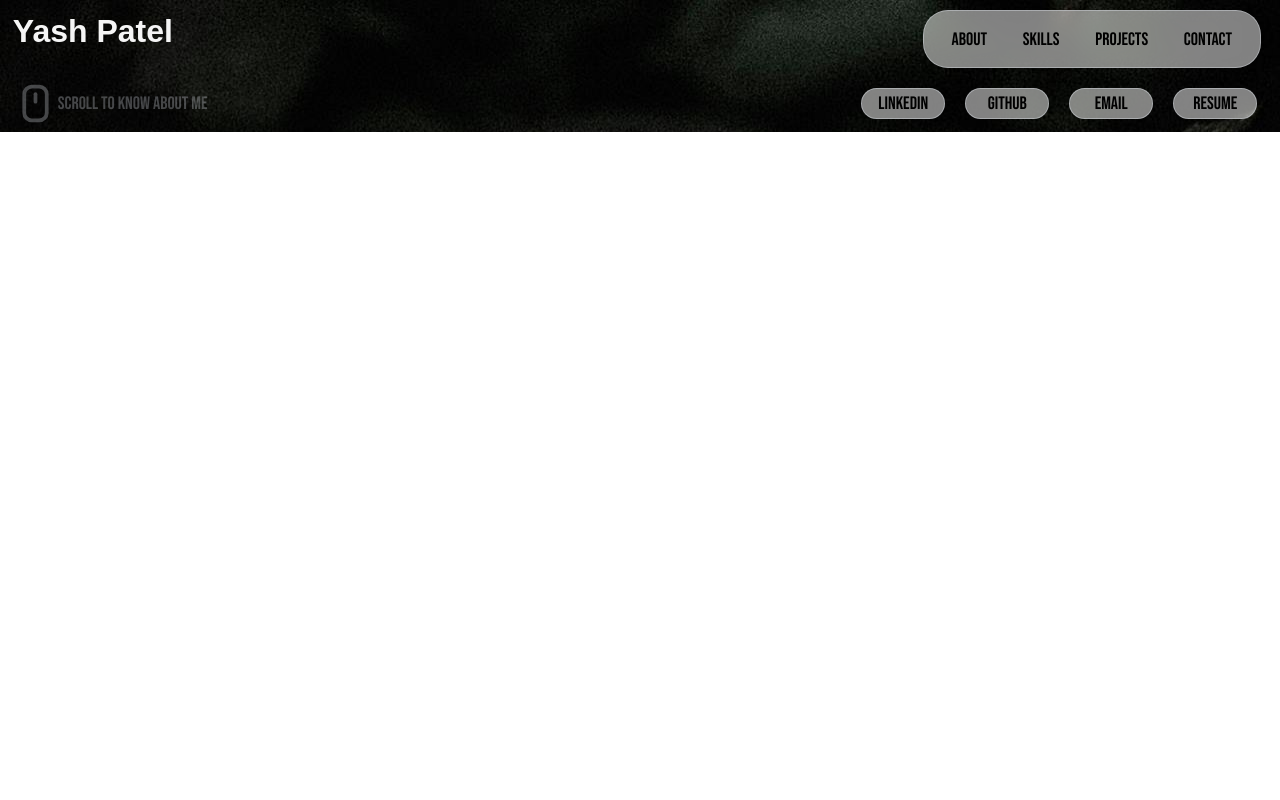
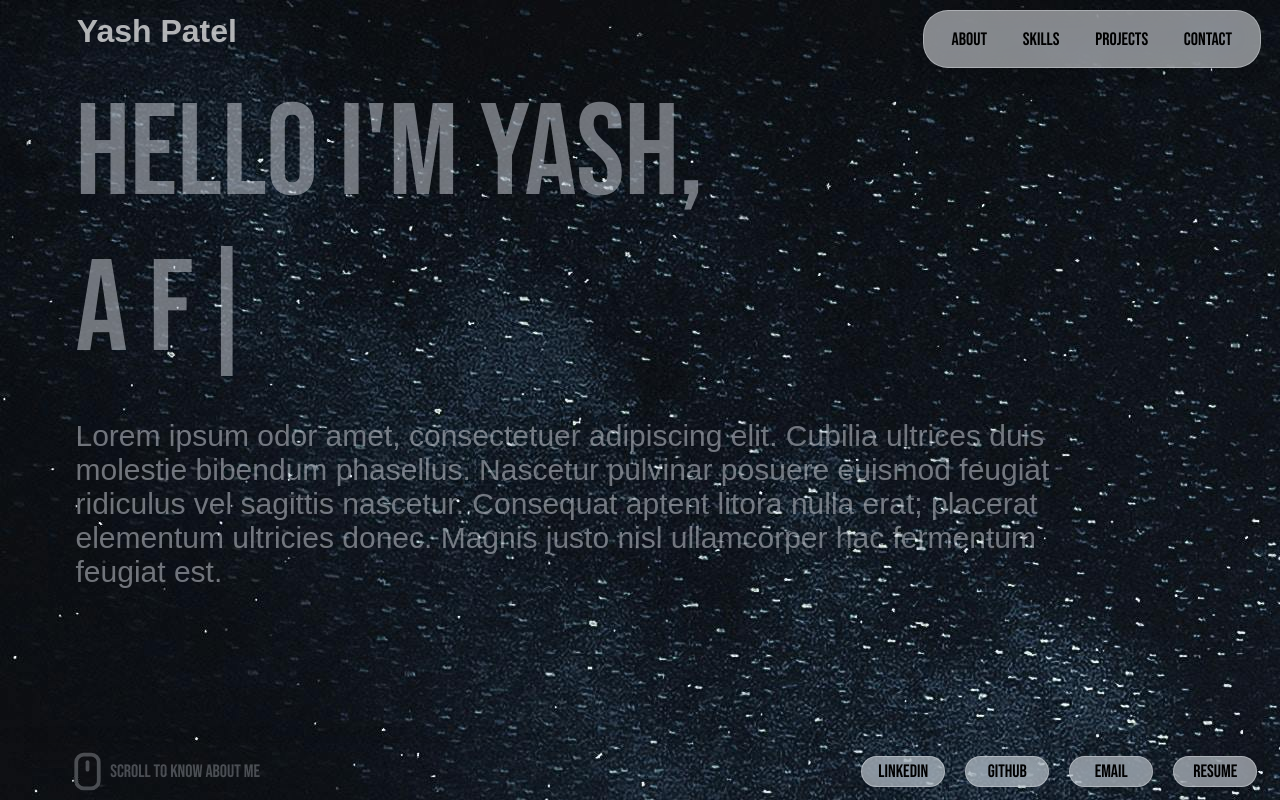
Before and after one commit to YashPatel04/My-Portfolio, a React (Create React App) app: page / in a window 1280 px wide. Built offline with nearby package versions, Linux system fonts and the light colour scheme; the HTML template or start-up script is replaced by a standard one; a web font is replaced by a local one.

Commit message:
added Intro

```diff
--- a/package.json
+++ b/package.json
@@ -11,6 +11,7 @@
     "react-dom": "^18.3.1",
     "react-router-dom": "^6.26.1",
     "react-scripts": "5.0.1",
+    "typewriter-effect": "^2.21.0",
     "web-vitals": "^2.1.4"
   },
   "scripts": {
--- a/src/App.css
+++ b/src/App.css
@@ -1,4 +1,5 @@
-.App {
+html {
   text-align: center;
-  background-image: url('./img/p1.jpg');
+  background-image: url('./img/p2.jpg');
+  width: 90vw;
 }
--- a/src/App.js
+++ b/src/App.js
@@ -2,12 +2,14 @@ import './App.css';
 import { BrowserRouter as Router, Routes, Route } from 'react-router-dom';
 import Footer from './components/footer';
 import Navbar from './components/Navbar';
+import Intro from './components/content/Intro';
 function App() {
   return (
     <div className="App">
       <>
       <Router>
         <Navbar />
+        <Intro />
         <Routes>
 
         </Routes>
--- a/src/components/Navbar.css
+++ b/src/components/Navbar.css
@@ -1,13 +1,19 @@
 #name{
     font-family: "DM Serif Text", sans-serif;
-    color: whitesmoke;
+    color: rgba(245, 245, 245, 0.711);
     position: relative;
     margin:1%;
-
+    padding-left:5%;
 }
 #nav-bar{
     display: flex;
     flex-direction: row;
     justify-content: space-between;
-
+    position: fixed;
+    top: 0;
+    width: 100%;
+    z-index: 1000;
 }
+body {
+    margin-top: 60px; /* Adjust this value based on the height of your nav-bar */
+}
--- /dev/null
+++ b/src/components/content/Intro.css
@@ -0,0 +1,25 @@
+#intro{
+    width:100vw;
+    height:auto;
+    display: flex;
+    flex-direction: column;
+    align-items:flex-start;
+    justify-content:left;
+    margin: 1.5% 0.5%;
+    padding: 1.5% 0.5%;
+}
+.intro-item{
+    font-family: 'Bebas Neue', sans-serif;
+    color:rgba(209, 213, 219, 0.513);
+    font-size: 130px;
+    margin: 0 5%;
+}
+#changing-text{
+    display: flex;
+}
+#intro-para{
+    font-size: 30px;
+    font-family: sans-serif;
+    text-align: left;
+    width:79vw;
+}
--- /dev/null
+++ b/src/components/content/Intro.js
@@ -0,0 +1,52 @@
+import React from 'react';
+import './Intro.css';
+import Typewriter from 'typewriter-effect';
+
+function Intro() {
+    const strings = [
+        'Software Developer',
+        'Full Stack Developer',
+        'Deans List Student',
+        'Web Designer',
+        'Web Developer',
+        'Tech Enthusiast',
+        'N Open Source Enthusiast'
+      ];
+
+      // Dynamically add regular spaces before each string
+      const stringsWithSpaces = strings.map((str, index) =>
+        index === strings.length - 1 ? str : `${String.fromCharCode(160)}${str}`
+      );
+
+  return (
+    <div>
+      <section id='intro'>
+        <section className='intro-item'>
+            Hello I'm Yash,
+        </section>
+        <section className='intro-item' id='changing-text'>
+            <span>A</span>
+            <Typewriter
+                options=
+                {
+                    {
+                    strings: stringsWithSpaces,
+                    autoStart: true,
+                    loop: true,
+                    pauseFor:1000,
+                    deleteSpeed: 25,
+                    html: true,
+                    }
+                }
+            />
+        </section>
+        <section id='intro-para' className='intro-item'>
+            <p>
+            Lorem ipsum odor amet, consectetuer adipiscing elit. Cubilia ultrices duis molestie bibendum phasellus. Nascetur pulvinar posuere euismod feugiat ridiculus vel sagittis nascetur. Consequat aptent litora nulla erat; placerat elementum ultricies donec. Magnis justo nisl ullamcorper hac fermentum feugiat est.</p>
+        </section>
+      </section>
+    </div>
+  )
+}
+
+export default Intro
--- a/src/components/footer.css
+++ b/src/components/footer.css
@@ -1,10 +1,15 @@
 #footer{
+position: fixed;
+    bottom: 0;
+    width: 100%;
+    z-index: 1000; /* Ensure it stays on top of other elements */
+
+    box-shadow: 0 -3px 20px -5px #00000026;
     font-family: "Bebas Neue", sans-serif;
     font-size: 18px;
     display: flex;
     flex-direction: row;
     justify-content: space-between;
-    margin: 1%;
     align-items: center;
 }
 #foot-one{
@@ -12,6 +17,8 @@
     display: flex;
     align-items: center;
     animation: blink 4s ease infinite;
+    margin-left: 5.1%;
+
 }
 @keyframes blink {
     0%, 100% {
@@ -37,6 +44,7 @@
 }
 #foot-links{
     display: flex;
+    margin-right: 1%;
 }
 .foot-item:hover{
     color:whitesmoke;
```
Also changed, not shown: 1 other file (tests, documents, lock files or other folders).
